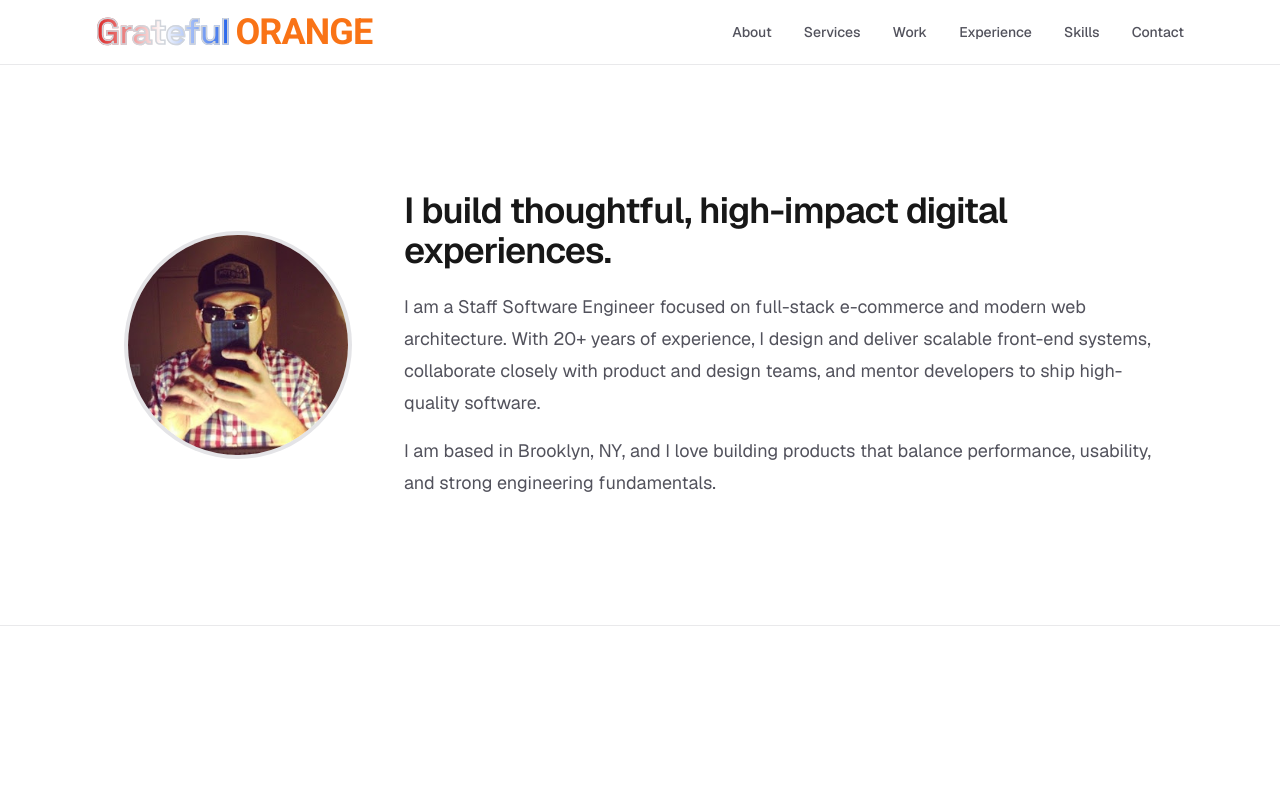
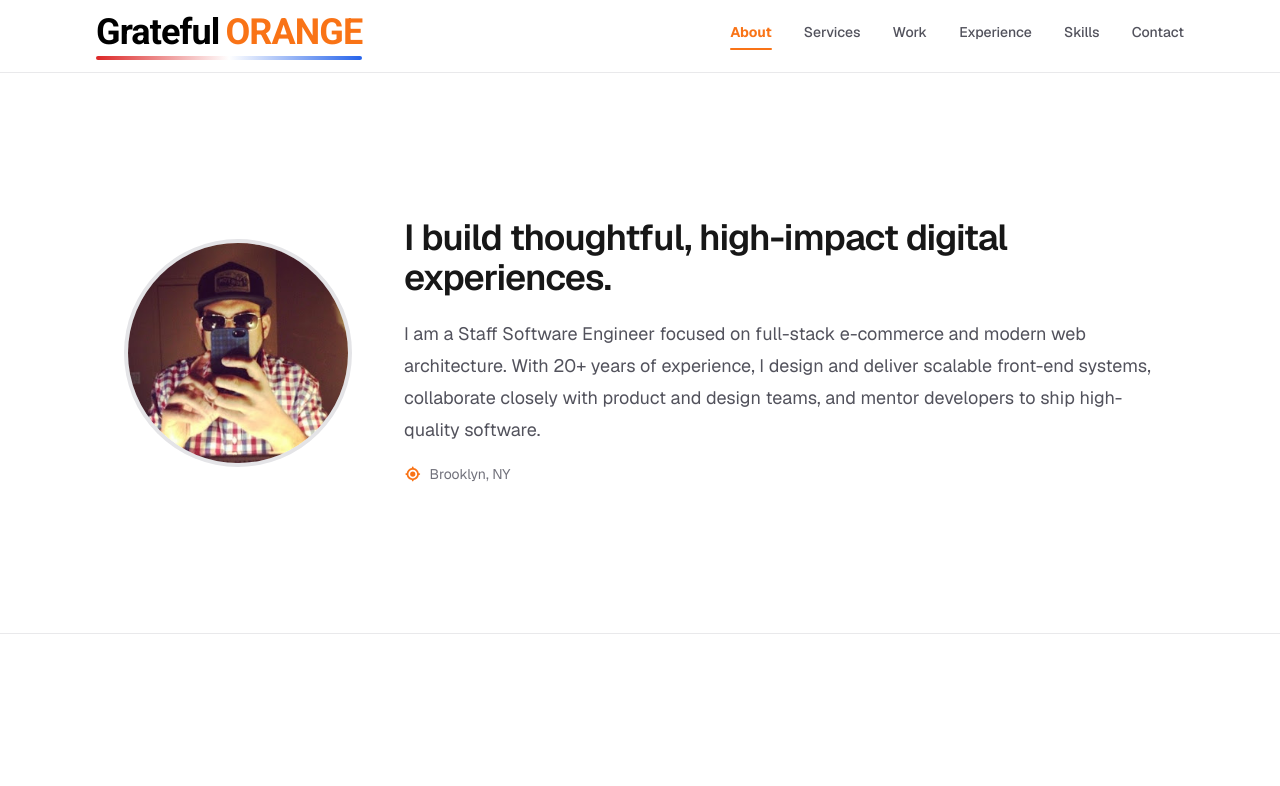
Before and after one commit to gr8fuljoe5/grateful-orange, a Next.js app: page / in a window 1280 px wide. Shown: the top 786 px of the page. Built offline with nearby package versions, Linux system fonts and the light colour scheme.

Commit message:
Refactor AboutSection and TopNav components for improved accessibility and styling. Replace location text with Font Awesome icon in AboutSection, and enhance TopNav with active link management and visual feedback. Update global styles to remove unused class.

```diff
--- a/app/components/AboutSection/index.tsx
+++ b/app/components/AboutSection/index.tsx
@@ -1,4 +1,6 @@
 import Image from "next/image";
+import { FontAwesomeIcon } from "@fortawesome/react-fontawesome";
+import { faLocationCrosshairs } from "@fortawesome/free-solid-svg-icons";
 
 export default function AboutSection() {
   return (
@@ -19,14 +21,17 @@ export default function AboutSection() {
           I build thoughtful, high-impact digital experiences.
         </h2>
         <p className="mt-5 max-w-3xl text-lg leading-8 text-zinc-600 dark:text-zinc-400">
-          I am a Staff Software Engineer focused on full-stack e-commerce and modern web
-          architecture. With 20+ years of experience, I design and deliver scalable front-end
-          systems, collaborate closely with product and design teams, and mentor developers to
-          ship high-quality software.
+          I am a Staff Software Engineer focused on full-stack e-commerce and
+          modern web architecture. With 20+ years of experience, I design and
+          deliver scalable front-end systems, collaborate closely with product
+          and design teams, and mentor developers to ship high-quality software.
         </p>
-        <p className="mt-4 max-w-3xl text-lg leading-8 text-zinc-600 dark:text-zinc-400">
-          I am based in Brooklyn, NY, and I love building products that balance performance,
-          usability, and strong engineering fundamentals.
+        <p className="mt-4 inline-flex items-center gap-2 text-sm leading-6 text-zinc-500 dark:text-zinc-400">
+          <FontAwesomeIcon
+            icon={faLocationCrosshairs}
+            className="text-brand-orange"
+          />
+          <span className="whitespace-nowrap">Brooklyn, NY</span>
         </p>
       </div>
     </div>
--- a/app/components/TopNav/index.tsx
+++ b/app/components/TopNav/index.tsx
@@ -1,5 +1,6 @@
 "use client";
 
+import { useState } from "react";
 import {
   Disclosure,
   DisclosureButton,
@@ -54,6 +55,8 @@ function MenuIcon({ open }: { open: boolean }) {
 }
 
 export default function TopNav() {
+  const [activeLink, setActiveLink] = useState("#about");
+
   return (
     <Disclosure
       as="header"
@@ -66,12 +69,18 @@ export default function TopNav() {
         <a
           href="#"
           aria-label="Grateful Orange home"
-          className="flex shrink-0 items-center font-brand text-xl tracking-tight sm:text-4xl font-bold"
+          className="flex shrink-0 flex-col font-brand text-xl tracking-tight sm:text-4xl"
         >
-          <span className="brand-grateful">Grateful</span>
-          <span className="ml-1.5 font-brand-orange font-bold uppercase text-brand-orange">
-            ORANGE
+          <span className="inline-flex items-center font-bold">
+            <span className="font-brand-orange text-black">Grateful</span>
+            <span className="ml-1.5 font-brand-orange font-bold uppercase text-brand-orange">
+              ORANGE
+            </span>
           </span>
+          <hr
+            aria-hidden="true"
+            className="mt-1 h-1 w-full rounded-full border-0 bg-[linear-gradient(to_right,#dc2626_0%,#ffffff_50%,#2563eb_100%)]"
+          />
         </a>
 
         <div className="hidden items-center gap-8 md:flex">
@@ -79,9 +88,21 @@ export default function TopNav() {
             <a
               key={link.href}
               href={link.href}
-              className="text-sm font-medium text-zinc-600 transition-colors hover:text-foreground dark:text-zinc-400 dark:hover:text-zinc-50"
+              onClick={() => setActiveLink(link.href)}
+              aria-current={activeLink === link.href ? "page" : undefined}
+              className={`group relative pb-2 text-sm transition-colors ${
+                activeLink === link.href
+                  ? "font-bold text-brand-orange"
+                  : "font-medium text-zinc-600 hover:text-foreground dark:text-zinc-400 dark:hover:text-zinc-50"
+              }`}
             >
               {link.label}
+              <span
+                aria-hidden="true"
+                className={`absolute right-0 -bottom-0 left-0 h-0.5 origin-left rounded-full bg-brand-orange transition-transform duration-200 ${
+                  activeLink === link.href ? "scale-x-100" : "scale-x-0 group-hover:scale-x-100"
+                }`}
+              />
             </a>
           ))}
         </div>
@@ -105,7 +126,13 @@ export default function TopNav() {
               key={link.href}
               as="a"
               href={link.href}
-              className="rounded-md px-3 py-2 text-left text-sm font-medium text-zinc-600 transition-colors hover:bg-zinc-100 hover:text-foreground dark:text-zinc-400 dark:hover:bg-zinc-800 dark:hover:text-zinc-50"
+              onClick={() => setActiveLink(link.href)}
+              aria-current={activeLink === link.href ? "page" : undefined}
+              className={`rounded-md px-3 py-2 text-left text-sm transition-colors ${
+                activeLink === link.href
+                  ? "font-bold text-brand-orange"
+                  : "font-medium text-zinc-600 hover:bg-zinc-100 hover:text-foreground dark:text-zinc-400 dark:hover:bg-zinc-800 dark:hover:text-zinc-50"
+              }`}
             >
               {link.label}
             </DisclosureButton>
--- a/app/globals.css
+++ b/app/globals.css
@@ -13,16 +13,6 @@
   --font-mono: var(--font-geist-mono);
   --font-brand: var(--font-space-grotesk), sans-serif;
   --font-brand-orange: var(--font-roboto-bold), sans-serif;
-}
-
-.brand-grateful {
-  font-family: var(--font-brand);
-  background: linear-gradient(to right, #dc2626, #ffffff, #2563eb);
-  -webkit-background-clip: text;
-  background-clip: text;
-  color: transparent;
-  -webkit-text-stroke: 1.5px #d1d5db;
-  paint-order: stroke fill;
 }
 
 @media (prefers-color-scheme: dark) {
--- a/app/layout.tsx
+++ b/app/layout.tsx
@@ -1,6 +1,10 @@
 import type { Metadata } from "next";
+import { config } from "@fortawesome/fontawesome-svg-core";
+import "@fortawesome/fontawesome-svg-core/styles.css";
 import { Geist, Geist_Mono, Roboto, Space_Grotesk } from "next/font/google";
 import "./globals.css";
+
+config.autoAddCss = false;
 
 const geistSans = Geist({
   variable: "--font-geist-sans",
```
Also changed, not shown: 2 other files (tests, documents, lock files or other folders).
